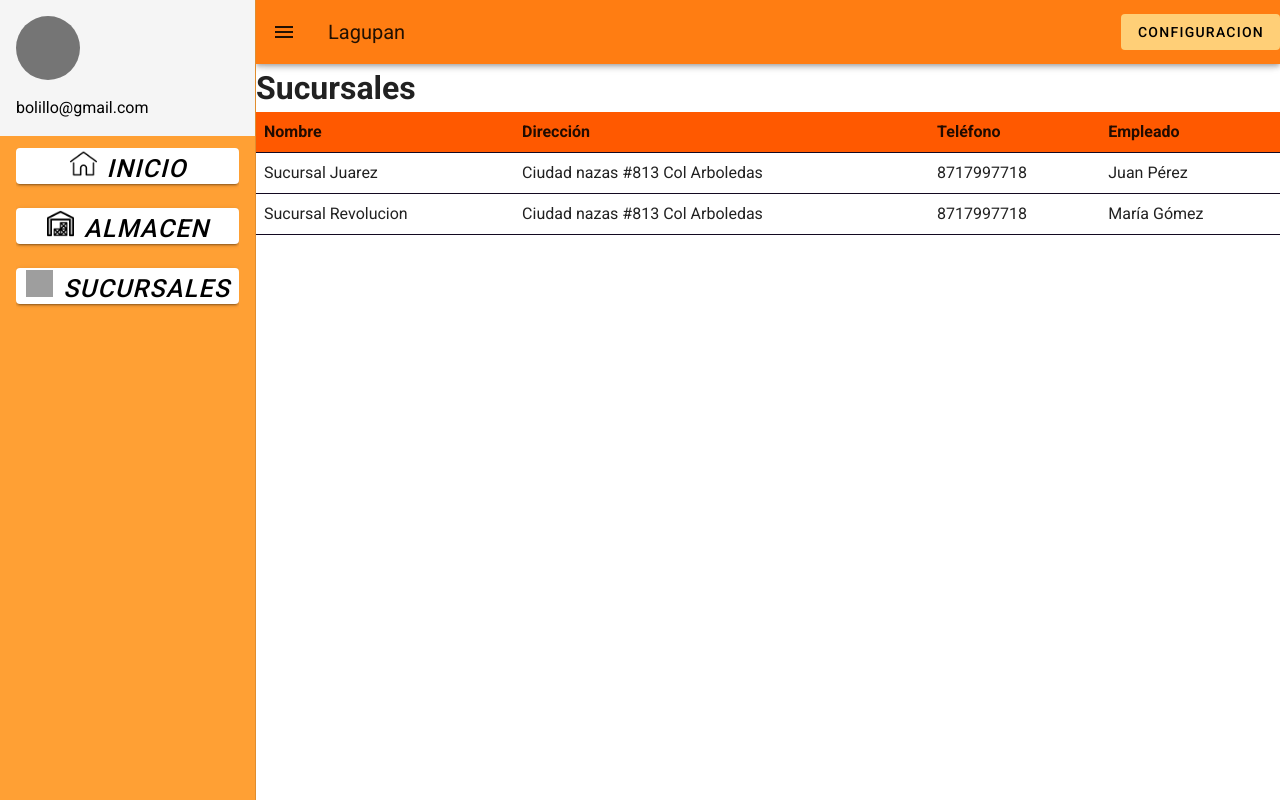
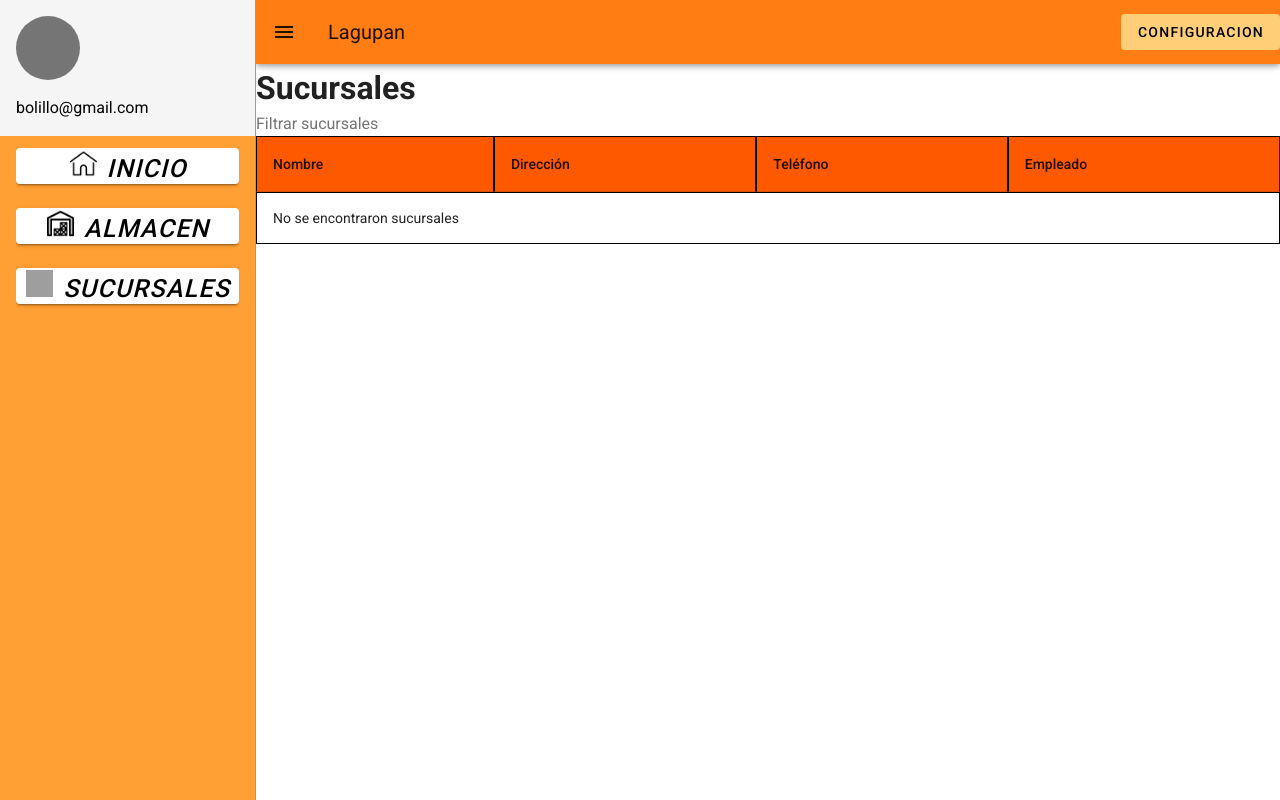
Before and after one commit to ViktorMiller777/Panaderia, a Vue app: page /sucursales in a window 1280 px wide. Built offline with nearby package versions, Linux system fonts and the light colour scheme; grey boxes are pictures that could not be loaded.

Commit message:
Agregue un filtrado y modificaciones

```diff
--- a/src/App.vue
+++ b/src/App.vue
@@ -43,8 +43,8 @@
       </template>
       <v-list>
         <v-list-item>
-          <RouterLink to="login" style="text-decoration: none;"><li>Inicar sesion</li></RouterLink>
-          <RouterLink to="register" style="text-decoration: none;"><li>Registar usuario</li></RouterLink>
+          <RouterLink to="login" style="text-decoration: none;"><li>Iniciar sesion</li></RouterLink>
+          <RouterLink to="register" style="text-decoration: none;"><li>Registrar usuario</li></RouterLink>
         </v-list-item>
       </v-list>
     </v-menu>
--- a/src/views/sucursales.vue
+++ b/src/views/sucursales.vue
@@ -1,34 +1,8 @@
-
-<script>
-export default {
-  data() {
-    return {
-      sucursales: [
-        {
-          id: 1,
-          nombre: 'Sucursal Juarez',
-          direccion: 'Ciudad nazas #813 Col Arboledas',
-          telefono: '8717997718',
-          empleado: 'Juan Pérez'
-        },
-        {
-          id: 2,
-          nombre: 'Sucursal Revolucion',
-          direccion: 'Ciudad nazas #813 Col Arboledas',
-          telefono: '8717997718',
-          empleado: 'María Gómez'
-        },
-        // Agrega más sucursales aquí si lo deseas
-      ]
-    };
-  }
-};
-</script>
-
 <template>
   <div>
     <h1>Sucursales</h1>
-    <table>
+    <input type="text" v-model="filtro" placeholder="Filtrar sucursales">
+    <v-table class="sucursales-table">
       <thead>
         <tr>
           <th>Nombre</th>
@@ -38,39 +12,76 @@ export default {
         </tr>
       </thead>
       <tbody>
-        <tr v-for="(sucursal, ) in sucursales" :key="sucursal.id">
+        <tr v-for="sucursal in sucursalesFiltradas" :key="sucursal.id">
           <td>{{ sucursal.nombre }}</td>
           <td>{{ sucursal.direccion }}</td>
           <td>{{ sucursal.telefono }}</td>
           <td>{{ sucursal.empleado }}</td>
         </tr>
-        <tr v-if="!sucursales.length">
-          <td colspan="4" class="empty-row">No hay sucursales registradas</td>
+        <tr v-if="sucursalesFiltradas.length === 0">
+          <td colspan="4">No se encontraron sucursales</td>
         </tr>
       </tbody>
-    </table>
+    </v-table>
   </div>
 </template>
 
+<script>
+export default {
+  data() {
+    return {
+      sucursales: [
+        {
+          id: 1,
+          nombre: 'Juarez',
+          direccion: 'Ciudad nazas #813 Col Arboledas',
+          telefono: '8717997718',
+          empleado: 'Juan Pérez'
+        },
+        {
+          id: 2,
+          nombre: 'Revolucion',
+          direccion: 'Ciudad nazas #813 Col Arboledas',
+          telefono: '8717997718',
+          empleado: 'María Gómez'
+        },
+        // Agrega más sucursales aquí si lo deseas
+      ],
+      filtro: ''
+    };
+  },
+  computed: {
+    sucursalesFiltradas() {
+      if (this.filtro === '') {
+        return [];
+      } else {
+        const filtroLower = this.filtro.toLowerCase();
+        return this.sucursales.filter(sucursal => {
+          return sucursal.nombre.toLowerCase().includes(filtroLower) ||
+                 sucursal.direccion.toLowerCase().includes(filtroLower) ||
+                 sucursal.telefono.toLowerCase().includes(filtroLower) ||
+                 sucursal.empleado.toLowerCase().includes(filtroLower);
+        });
+      }
+    }
+  }
+};
+</script>
+
 <style>
-table {
+.sucursales-table {
   width: 100%;
-  border-collapse: collapse;
+  border-collapse:collapse;
+
 }
 
 th, td {
   padding: 8px;
   text-align: left;
-  border-bottom: 1px solid #130921;
+  border: 1px solid #000000;
 }
 
 th {
-  background-color: #ff5900;
-}
-
-.empty-row {
-  text-align: center;
-  font-style: italic;
-  color: #d758cc;
+  background-color:#ff5900;
 }
 </style>
```
Also changed, not shown: src/main.js (line endings or trailing spaces).
